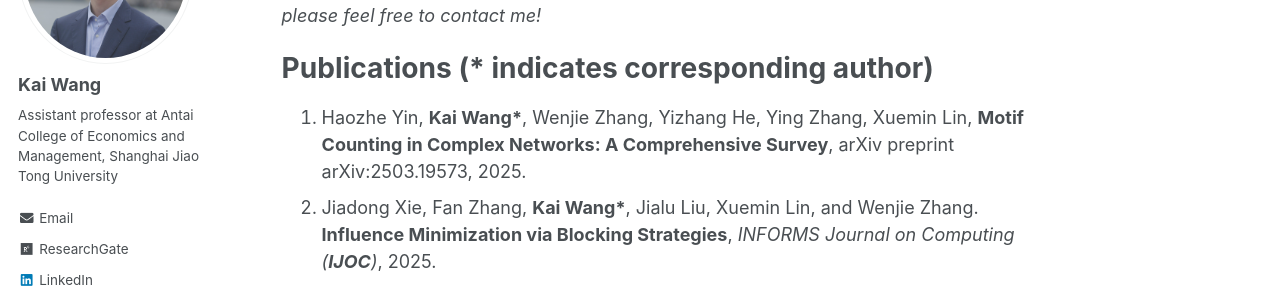
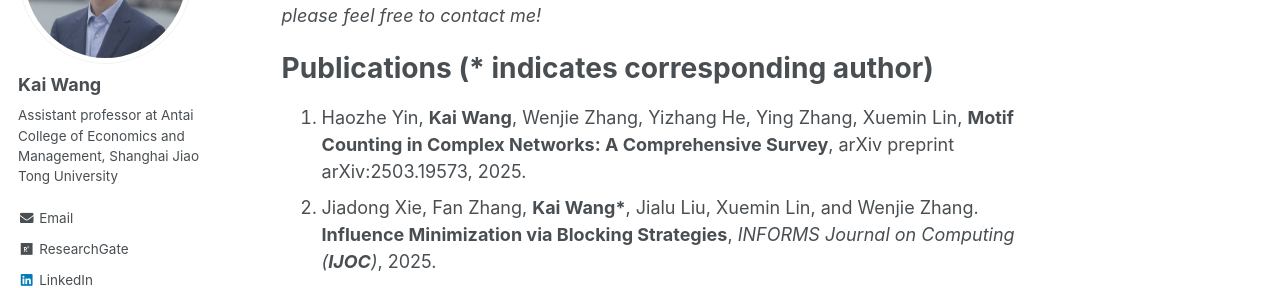
Before and after one commit to cs-kaiwang/cs-kaiwang.github.io, a Jekyll site: the page built from _pages/about.md, in a window 1280 px wide and 900 px high, scrolled down 322 px. Shown: the part 153-441 px from the top of the window. Built offline with Jekyll 4.4.1, drawn with Linux system fonts in a browser that asks for light colours.

```diff
--- a/_pages/about.md
+++ b/_pages/about.md
@@ -18,7 +18,7 @@ His research interests lie in big data analytics, especially for the graph/netwo
 
 Publications (* indicates corresponding author)
 ======
-1. Haozhe Yin, **Kai Wang\***, Wenjie Zhang, Yizhang He, Ying Zhang, Xuemin Lin, **Motif Counting in Complex Networks: A Comprehensive Survey**, arXiv preprint arXiv:2503.19573, 2025.
+1. Haozhe Yin, **Kai Wang**, Wenjie Zhang, Yizhang He, Ying Zhang, Xuemin Lin, **Motif Counting in Complex Networks: A Comprehensive Survey**, arXiv preprint arXiv:2503.19573, 2025.
 2. Jiadong Xie, Fan Zhang, **Kai Wang\***, Jialu Liu, Xuemin Lin, and Wenjie Zhang. **Influence Minimization via Blocking Strategies**, *INFORMS Journal on Computing (**IJOC**)*, 2025.
 3. Yizhang He, **Kai Wang\***, Wenjie Zhang, Xuemin Lin, and Ying Zhang. **Common Neighborhood Estimation over Bipartite Graphs under Local Differential Privacy**, *ACM SIGMOD International Conference on Management of Data (**SIGMOD**)*, to appear, 2025.
 4. Yizhang He, **Kai Wang\***, Wenjie Zhang, Xuemin Lin, Ying Zhang, and Wei Ni. **Robust Privacy-Preserving Triangle Counting under Edge Local Differential Privacy**, *ACM SIGMOD International Conference on Management of Data (**SIGMOD**)*, to appear, 2025.
```
